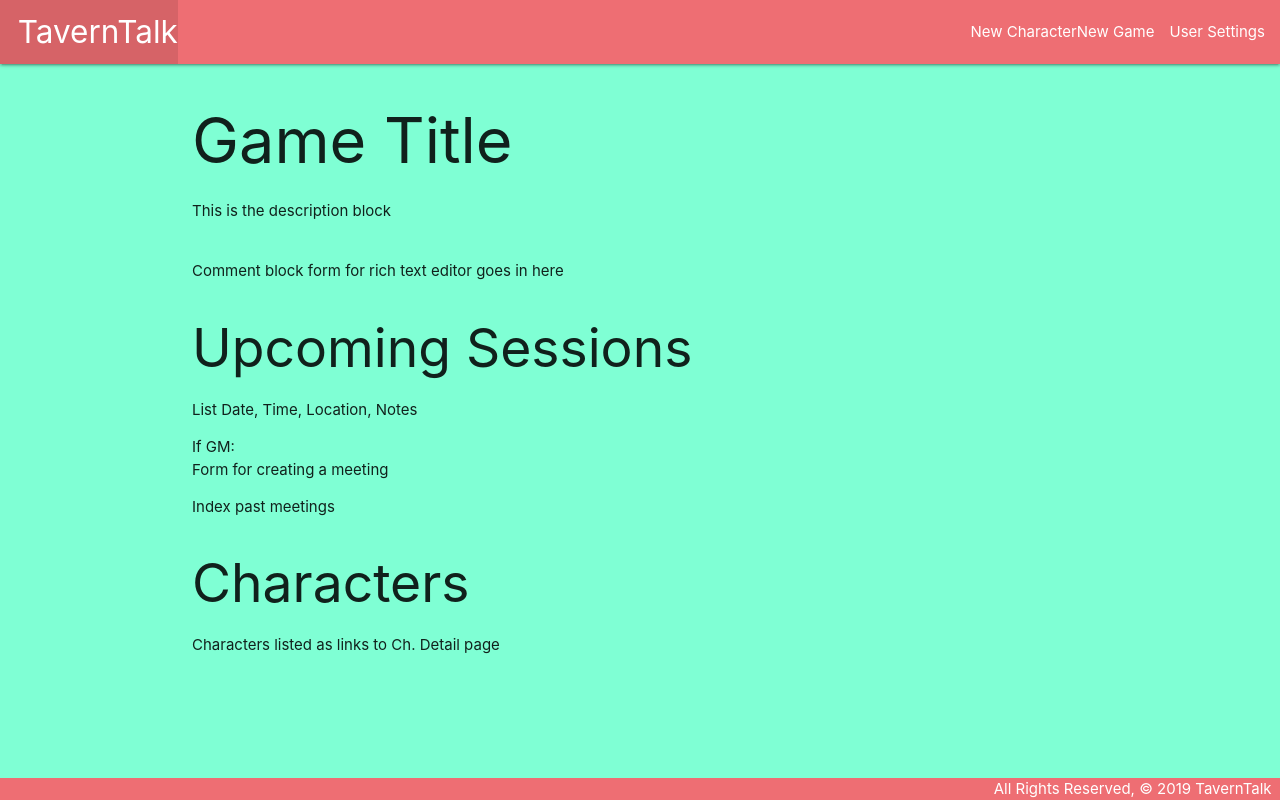
After one commit to rudyards/RPGTavern, a Django app: page /games/1/ in a window 1280 px wide. The commit adds this page. Run offline with Django 3.2, Linux system fonts and the light colour scheme; tables that the repository leaves empty hold one stand-in row (values such as "Sample post").

Commit message:
game detail page

```diff
--- /dev/null
+++ b/main_app/templates/games/detail.html
@@ -0,0 +1,40 @@
+{% extends 'base.html' %}
+{% block content %}
+
+<h1>Game Title</h1>
+
+<div>
+    <p>This is the description block</p>
+    <img src="" alt="">
+</div>
+
+<div>
+    Comment block
+    form for rich text editor goes in here
+</div>
+
+<h2>Upcoming Sessions</h2>
+<ul>
+    <li>
+        List Date, Time, Location, Notes
+    </li>
+</ul>
+
+If GM:
+<form action="">
+    Form for creating a meeting
+</form>
+
+<ul>
+    <li>
+        Index past meetings
+    </li>
+</ul>
+
+<h2>Characters</h2>
+<ul>
+    <li>
+        Characters listed as links to Ch. Detail page
+    </li>
+</ul>
+{% endblock %}
--- a/main_app/templates/profile.html
+++ b/main_app/templates/profile.html
@@ -7,7 +7,7 @@
 <h2>Game Section</h2>
 <ul>
     <li>
-        Game link gets listed here
+        <a href="">Game page link</a>
     </li>
 </ul>
 <a href="{% url 'games_create' %}">Create A Game</a>
--- a/main_app/urls.py
+++ b/main_app/urls.py
@@ -8,5 +8,6 @@ urlpatterns = [
     path('profile/', views.profile, name='profile_page'),
     path('characters/<int:character_id>/', views.characters_detail, name='characters_detail'),
     path('characters/create/', views.CharacterCreate.as_view(), name='characters_create'),
+    path('games/<int:game_id>/', views.games_detail, name='games_detail'),
     path('games/create/', views.GameCreate.as_view(), name='games_create'),
 ]
--- a/main_app/views.py
+++ b/main_app/views.py
@@ -15,6 +15,10 @@ def characters_detail(request, character_id):
     character = Character.objects.get(id=character_id)
     return render(request, 'characters/detail.html', {'character': character})
 
+def games_detail(request, game_id):
+    game = Game.objects.get(id=game_id)
+    return render(request, 'games/detail.html', {'game': game})
+
 class CharacterCreate(CreateView):
     model = Character
     fields = ['name']
```
Also changed, not shown: main_app/templates/registration/login.html (+7 -12 lines).
